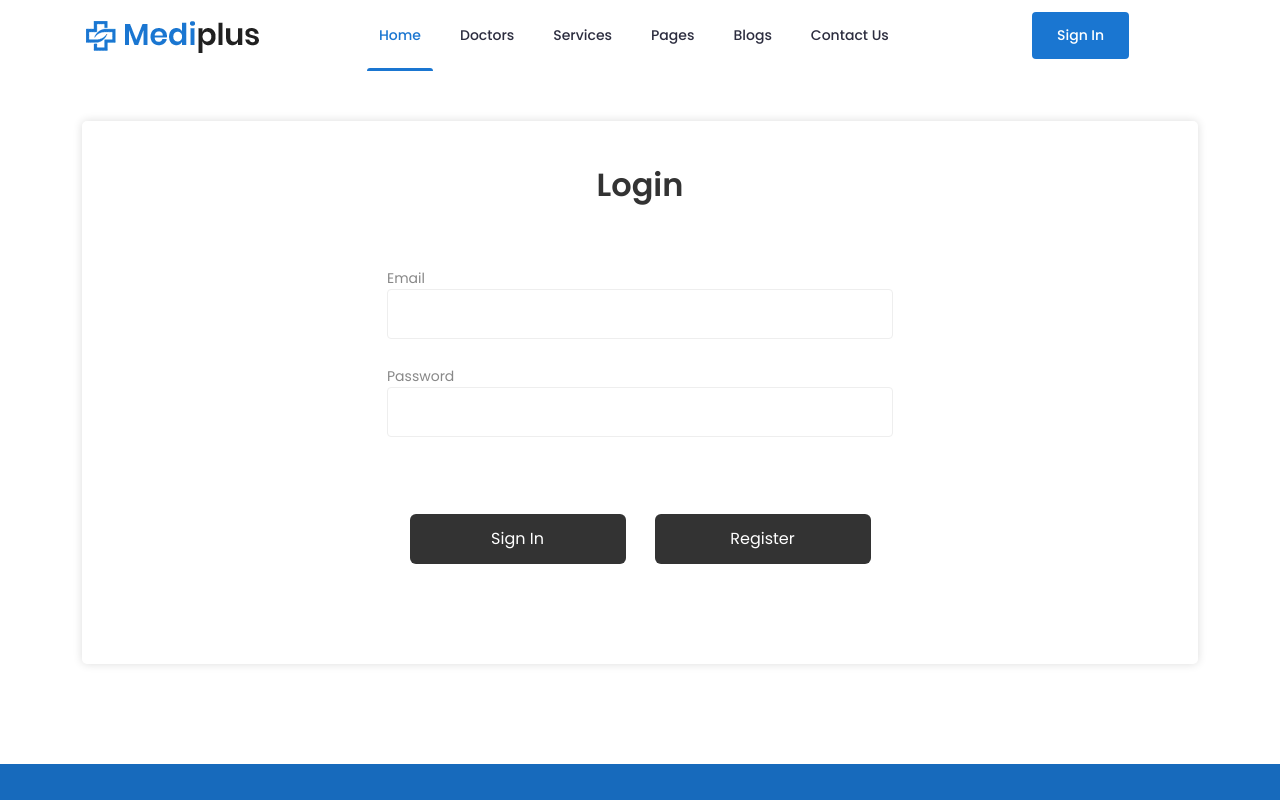
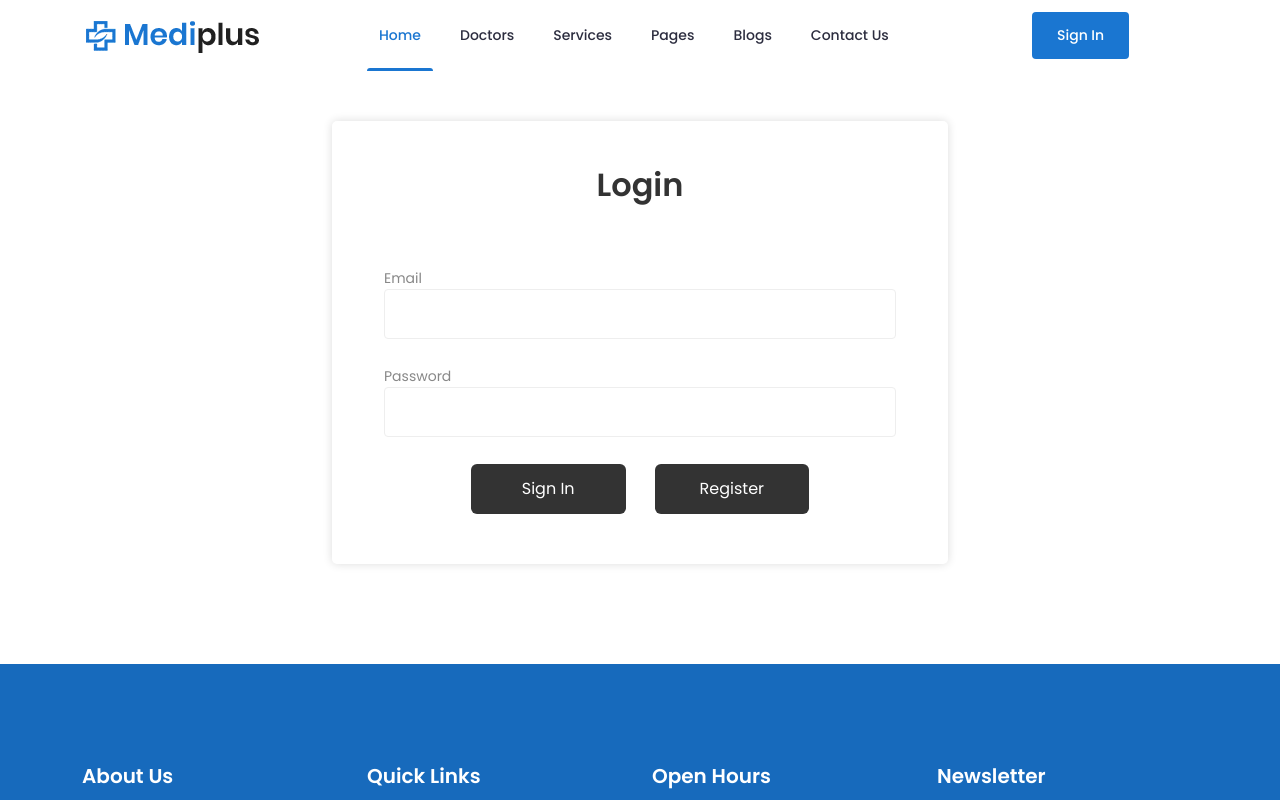
Before and after one commit to OgnjenGligoric/watts-good, an Angular app in the folder frontend/WattsGood/: page /sign-in in a window 1280 px wide. Shown: the top 800 px of the page. Built offline with nearby package versions, Linux system fonts and the light colour scheme; some icons are missing.

Commit message:
Added register form css fix

```diff
--- a/frontend/WattsGood/src/app/auth/login/login.component.css
+++ b/frontend/WattsGood/src/app/auth/login/login.component.css
@@ -434,6 +434,21 @@
 }
 
 .buttons{
-  padding: 50px;
   justify-content: center;
 }
+
+.custom-width {
+  width: 80%; /* Default width */
+}
+
+@media (min-width: 576px) { /* Small screens */
+  .custom-width {
+    width: 70%;
+  }
+}
+
+@media (min-width: 900px) { /* Medium screens */
+  .custom-width {
+    width: 50%;
+  }
+}
--- a/frontend/WattsGood/src/app/auth/login/login.component.html
+++ b/frontend/WattsGood/src/app/auth/login/login.component.html
@@ -1,19 +1,19 @@
 <section class="contact-us section">
-  <div class="container" id="propertyContainer">
+  <div class="container custom-width" id="propertyContainer">
     <div class="inner">
       <div class="contact-us-form">
         <h2>Login</h2>
         <p></p>
         <form class="form" [formGroup]="loginForm">
           <div class="row">
-            <div class="col-lg-6">
+            <div class="row">
               <div class="form-group">
                 <label for="Email">Email</label>
                 <input type="text" id="Email" formControlName="email" required="true">
               </div>
             </div>
 
-            <div class="col-lg-6">
+            <div class="row">
               <div class="form-group">
                 <label for="Password">Password</label>
                 <input type="password" id="Password" formControlName="password" required="true">
@@ -21,14 +21,13 @@
             </div>
 
             <div class="row buttons">
-              <div class="col-lg-3 col-md-5 col-sm-4">
+              <div class="col-lg-4 col-md-5 col-sm-4">
                 <button class="btn" type="submit" (click)="onSubmit()">Sign In</button>
               </div>
 
-              <div class="col-lg-3 col-md-5 col-sm-4">
+              <div class="col-lg-4 col-md-5 col-sm-4">
                 <button class="btn" routerLink="/register">Register</button>
               </div>
-
             </div>
           </div>
         </form>
--- a/frontend/WattsGood/src/app/auth/register/register.component.css
+++ b/frontend/WattsGood/src/app/auth/register/register.component.css
@@ -86,13 +86,8 @@
   height: 50px;
 }
 
-.contact-us .form .form-group.register-btn {
-  margin-right: 50px;
-}
-
-.contact-us .form .btn {
+.btn {
   display: inline-block;
-  margin-right: 10px;
   color: #fff;
   line-height: 20px;
   width: 100%;
@@ -101,7 +96,7 @@
   height: 50px;
 }
 
-.contact-us .form .btn:hover {
+.btn:hover {
   background: #1A76D1;
   color: #fff;
 }
@@ -479,7 +474,6 @@
 }
 
 .buttons{
-  padding: 50px;
   justify-content: center;
 }
 
@@ -488,3 +482,19 @@
   font-size: 0.875em;
   margin-top: 0.25em;
 }
+
+.custom-width {
+  width: 80%; /* Default width */
+}
+
+@media (min-width: 576px) { /* Small screens */
+  .custom-width {
+    width: 70%;
+  }
+}
+
+@media (min-width: 900px) { /* Medium screens */
+  .custom-width {
+    width: 50%;
+  }
+}
--- a/frontend/WattsGood/src/app/auth/register/register.component.html
+++ b/frontend/WattsGood/src/app/auth/register/register.component.html
@@ -1,12 +1,12 @@
 <section class="contact-us section">
-  <div class="container" id="propertyContainer">
+  <div class="container custom-width" id="propertyContainer">
     <div class="inner">
       <div class="contact-us-form">
         <h2>Register</h2>
         <!-- Form -->
         <form class="form" [formGroup]="registerForm">
           <div class="row">
-            <div class="col-lg-6">
+            <div class="row-lg-3">
               <div class="form-group">
                 <label for="Email">Email</label>
                 <input type="email" id="Email" formControlName="email" required="true">
@@ -14,7 +14,7 @@
               </div>
             </div>
 
-            <div class="col-lg-6">
+            <div class="row-lg-3">
               <div class="form-group">
                 <label for="Password">Password</label>
                 <input type="password" id="Password" formControlName="password" required="true">
@@ -22,7 +22,7 @@
               </div>
             </div>
 
-            <div class="col-lg-6">
+            <div class="row-lg-3">
               <div class="form-group">
                 <label for="RePassword">Repeat Your Password</label>
                 <input type="password" id="RePassword" formControlName="rePassword" required="true">
@@ -30,7 +30,7 @@
               </div>
             </div>
 
-            <div class="col-lg-6">
+            <div class="row-lg-3">
               <div class="form-group">
                 <label for="Name">Name</label>
                 <input type="text" id="Name" formControlName="name" required="true">
@@ -38,7 +38,7 @@
               </div>
             </div>
 
-            <div class="col-lg-6">
+            <div class="row-lg-3">
               <div class="form-group">
                 <label for="Surname">Surname</label>
                 <input type="text" id="Surname" formControlName="surname" required="true">
@@ -46,7 +46,7 @@
               </div>
             </div>
 
-            <div class="col-lg-6">
+            <div class="row-lg-3">
               <div class="form-group">
                 <label for="Country">Country</label>
                 <input type="text" id="Country" formControlName="country" required="true">
@@ -54,7 +54,7 @@
               </div>
             </div>
 
-            <div class="col-lg-6">
+            <div class="row-lg-3">
               <div class="form-group">
                 <label for="City">City</label>
                 <input type="text" id="City" formControlName="city" required="true">
@@ -62,7 +62,7 @@
               </div>
             </div>
 
-            <div class="col-lg-6">
+            <div class="row-lg-3">
               <div class="form-group">
                 <label for="Street">Street</label>
                 <input type="text" id="Street" formControlName="street" required="true">
@@ -70,7 +70,7 @@
               </div>
             </div>
 
-            <div class="col-lg-6">
+            <div class="row-lg-3">
               <div class="form-group">
                 <label for="Phone">Phone</label>
                 <input type="tel" id="Phone" formControlName="phone" required="true">
@@ -78,7 +78,7 @@
               </div>
             </div>
 
-            <div class="col-lg-6">
+            <div class="row-lg-3">
               <div class="form-group">
                 <label for="Image">Upload Profile Picture</label>
                 <input (change)="chosenImageChanged($event)" id="Image" class="form-control" formControlName="image" type="file" accept="image/*">
@@ -86,8 +86,8 @@
               </div>
             </div>
 
-            <div class="row buttons">
-              <div class="col-lg-3 col-md-5 col-sm-4">
+            <div class="row p-0 m-4 buttons">
+              <div class="buttons col-lg-4 col-md-5 col-sm-10">
                 <button class="btn" type="submit" (click)="onSubmit()">Register</button>
               </div>
             </div>
```
